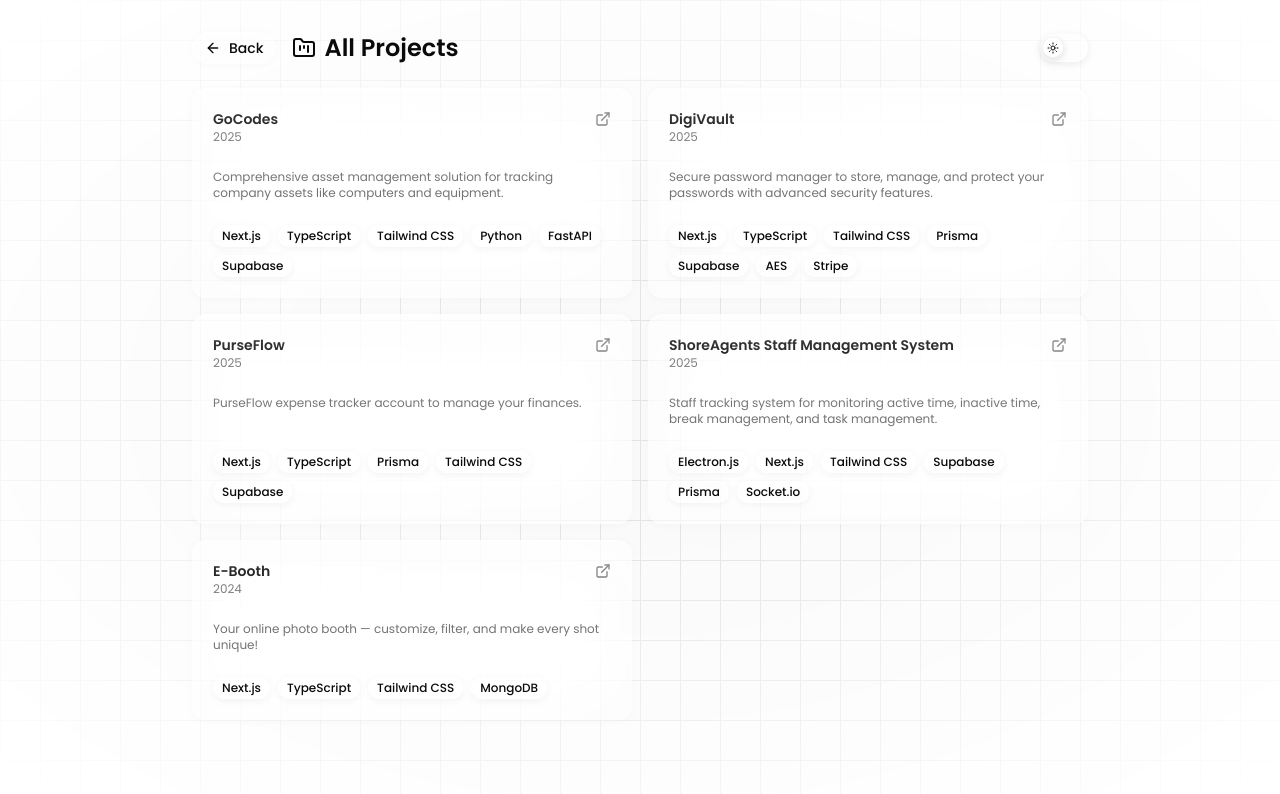
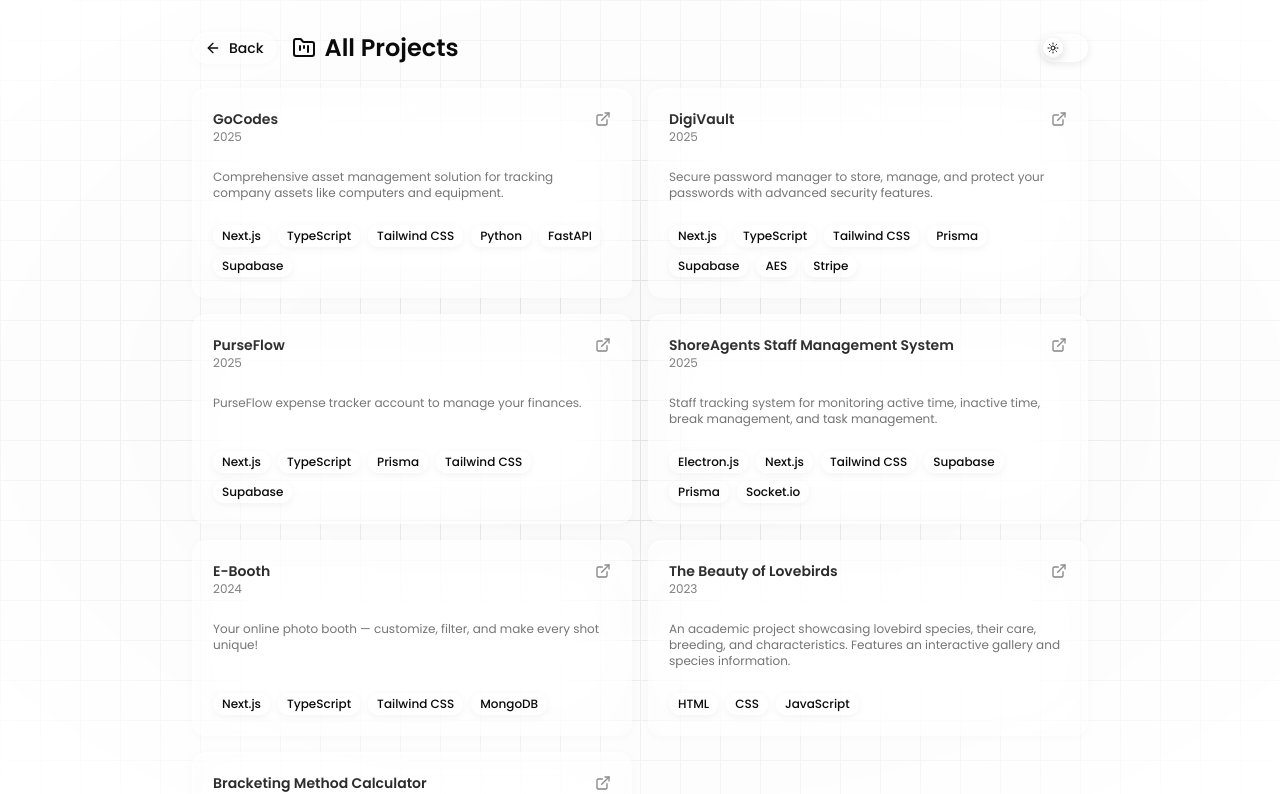
Before and after one commit to Kyle-Pantig/buildwithkyle, a Next.js app: page /projects in a window 1280 px wide. Shown: the top 794 px of the page. Built offline with nearby package versions, Linux system fonts and the light colour scheme.

Commit message:
added projects

```diff
--- a/src/data/projects.ts
+++ b/src/data/projects.ts
@@ -43,5 +43,19 @@ export const projects: Project[] = [
         technologies: ["Next.js", "TypeScript", "Tailwind CSS", "MongoDB"],
         date: "2024",
     },
+    {
+        name: "The Beauty of Lovebirds",
+        description: "An academic project showcasing lovebird species, their care, breeding, and characteristics. Features an interactive gallery and species information.",
+        link: "https://thebeautyoflovebirds.netlify.app/",
+        technologies: ["HTML", "CSS", "JavaScript"],
+        date: "2023",
+    },
+    {
+        name: "Bracketing Method Calculator",
+        description: "A numerical methods calculator for solving equations using Bisection Method and False Position Method with step-by-step solutions and iteration tables.",
+        link: "https://bracketingmethodcalculator.netlify.app/",
+        technologies: ["HTML", "CSS", "JavaScript"],
+        date: "2023",
+    },
 
 ];
```
